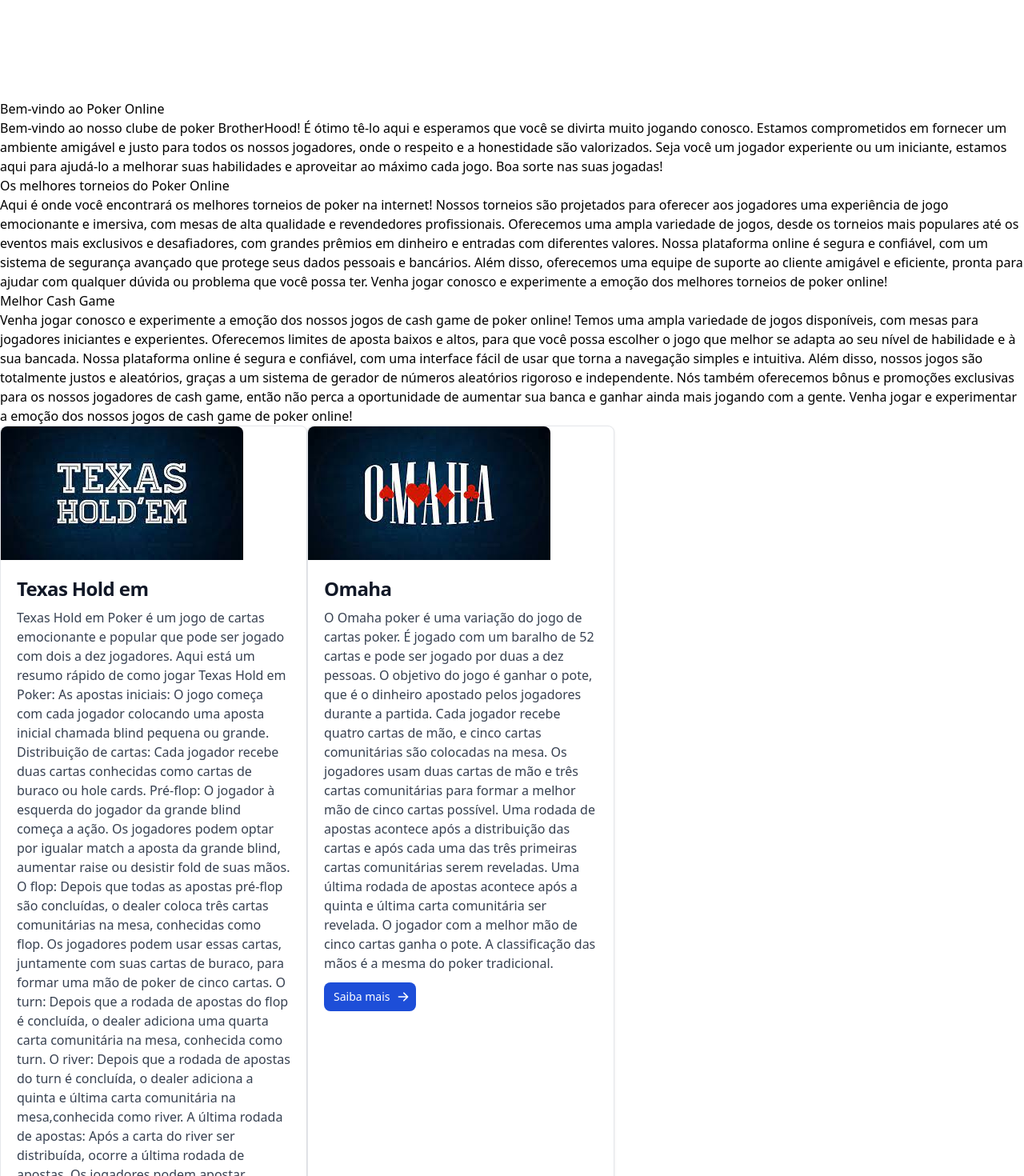
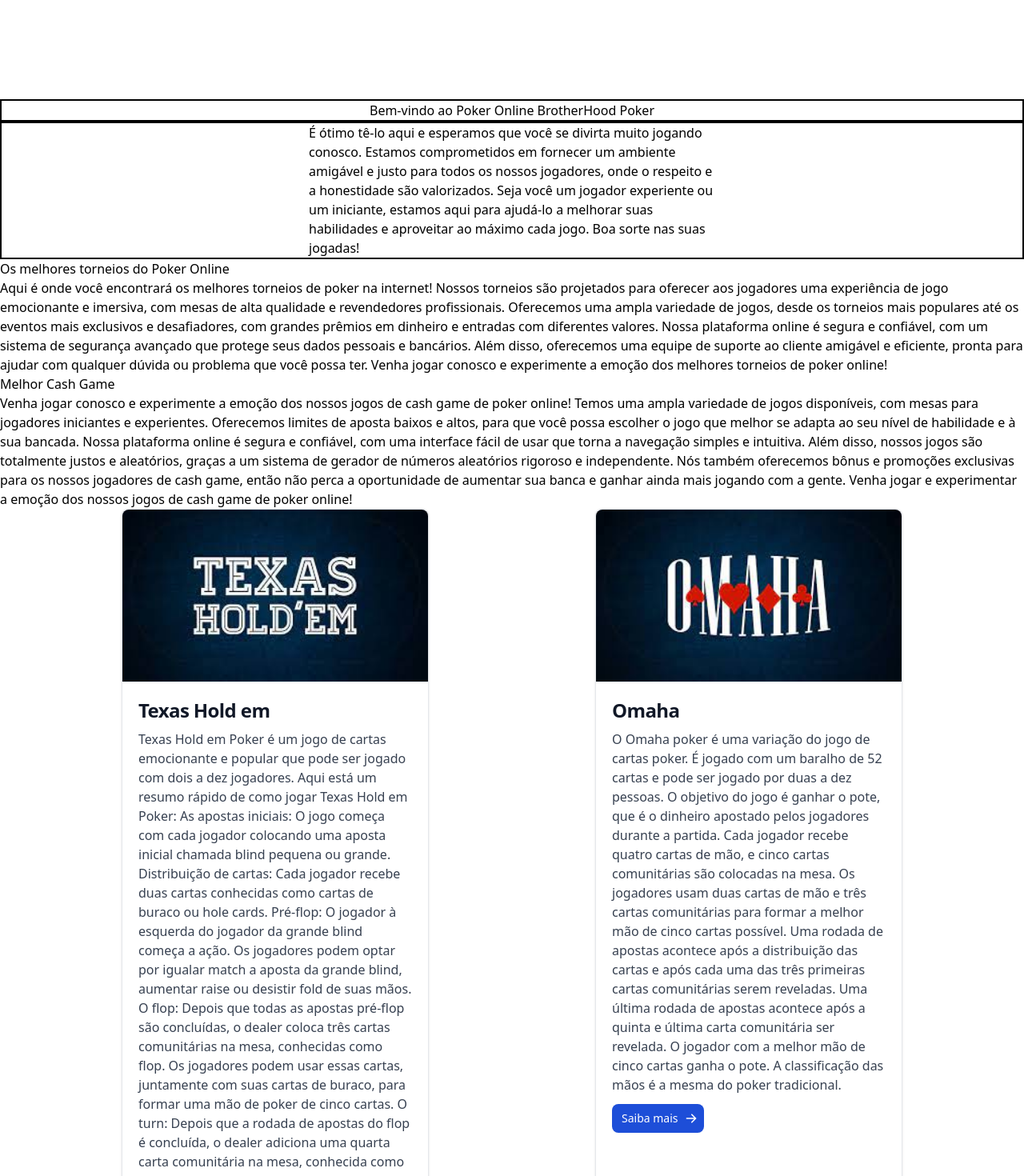
Before and after one commit to BrunoNabarrete/nextjs, a Next.js app: page /HomePage in a window 1280 px wide. Shown: the part 260-1730 px from the top of the page at 80% size. Built offline with nearby package versions, Linux system fonts and the light colour scheme.

Commit message:
adiciono algumas alterações de css

```diff
--- a/pages/HomePage.js
+++ b/pages/HomePage.js
@@ -36,13 +36,21 @@ export default function homePage() {
         </span>
     </button>
     </div>
-    <div>
-        <h2>
-            Bem-vindo ao Poker Online
-        </h2>
-        <h3>
-        Bem-vindo ao nosso clube de poker BrotherHood! É ótimo tê-lo aqui e esperamos que você se divirta muito jogando conosco. Estamos comprometidos em fornecer um ambiente amigável e justo para todos os nossos jogadores, onde o respeito e a honestidade são valorizados. Seja você um jogador experiente ou um iniciante, estamos aqui para ajudá-lo a melhorar suas habilidades e aproveitar ao máximo cada jogo. Boa sorte nas suas jogadas!
-        </h3>
+
+    <div className='w-full'>
+        <div className='flex justify-center flex border-2 border-black'>
+
+            <h2>
+                Bem-vindo ao Poker Online BrotherHood Poker
+            </h2>
+        </div>
+        <div className='flex justify-center flex border-2 border-black px-96 '>
+
+            <h3>
+            É ótimo tê-lo aqui e esperamos que você se divirta muito jogando conosco. Estamos comprometidos em fornecer um ambiente amigável e justo para todos os nossos jogadores, onde o respeito e a honestidade são valorizados. Seja você um jogador experiente ou um iniciante, estamos aqui para ajudá-lo a melhorar suas habilidades e aproveitar ao máximo cada jogo. Boa sorte nas suas jogadas!
+            </h3>
+        </div>
+
     </div>
     <div>
         <h2>
--- a/pages/components/Cardinfo.js
+++ b/pages/components/Cardinfo.js
@@ -4,11 +4,12 @@ import omaha from '../../public/omaha.jpeg'
 
 export default function cardInfo () {
     return (
+        <div className='flex justify-center'>
 
-        <div className='flex flex-nowrap'>
+        <div className='flex flex-nowrap flex space-x-52 '>
             <div class="basics-1/2 max-w-sm bg-white border border-gray-200 rounded-lg shadow dark:bg-gray-800 dark:border-gray-700">
             <a href="#">
-                <Image class="rounded-t-lg" src={texasHold} alt="texasHold" />
+                <Image class="rounded-t-lg w-full aspect-video" src={texasHold} alt="texasHold" />
             </a>
             <div class="p-5">
                 <a href="#">
@@ -42,7 +43,7 @@ export default function cardInfo () {
 
         <div class="max-w-sm bg-white border border-gray-200 rounded-lg shadow dark:bg-gray-800 dark:border-gray-700">
                 <a href="#">
-                    <Image class="rounded-t-lg" src={omaha} alt="Omaha poker" />
+                    <Image class="rounded-t-lg w-full aspect-video" src={omaha} alt="Omaha poker" />
                 </a>
                 <div class="p-5">
                     <a href="#">
@@ -64,6 +65,7 @@ export default function cardInfo () {
                 </div>
             </div>
             </div>
+        </div>
 
 
     )
--- a/pages/components/FooterPage.js
+++ b/pages/components/FooterPage.js
@@ -18,13 +18,15 @@ export default function FooterPage() {
             <h1>
                 Siga o BrotherHood Club nas redes sociais
             </h1>
-            <a href="https://web.whatsapp.com/send?phone=5511988362072">
-                <Image src={whatsapp} alt='whatslogo' height={100} width={100}/>
-            </a>
+            <div className='flex justify-center col-span-1 border-2 border-black'>
+                <a href="https://web.whatsapp.com/send?phone=5511988362072">
+                <Image src={whatsapp} alt='whatslogo' height={50} width={50}/>
+                </a>
 
-            <a href='https://www.instagram.com/brotherhood_poker/'>
-                <Image src={instagram} alt='instagram' height={100} width={100}/>
-            </a>
+                <a href='https://www.instagram.com/brotherhood_poker/'>
+                <Image src={instagram} alt='instagram' height={50} width={50}/>
+                </a>
+            </div>
             <h1>
             </h1>
             </div>
```
Also changed, not shown: pages/components/HeaderPage.js (+2 -2 lines).
